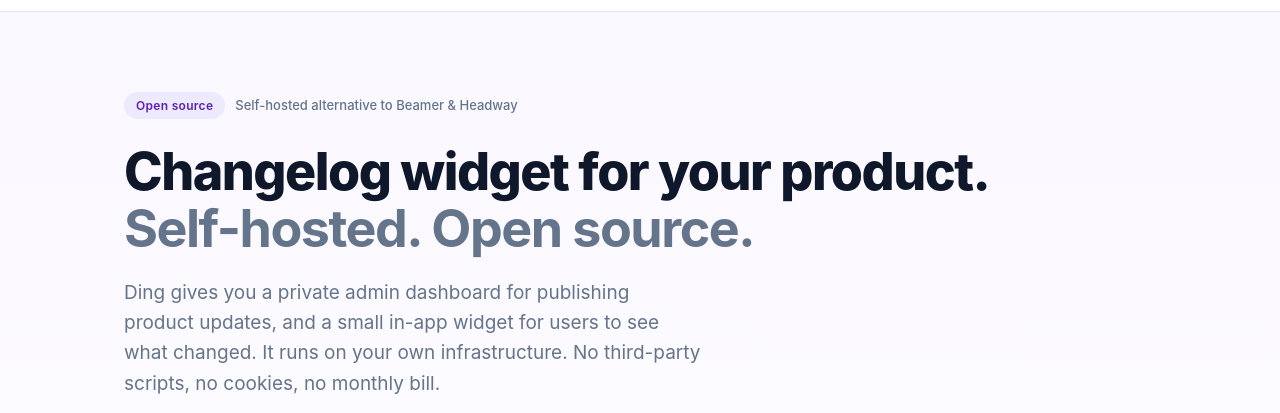
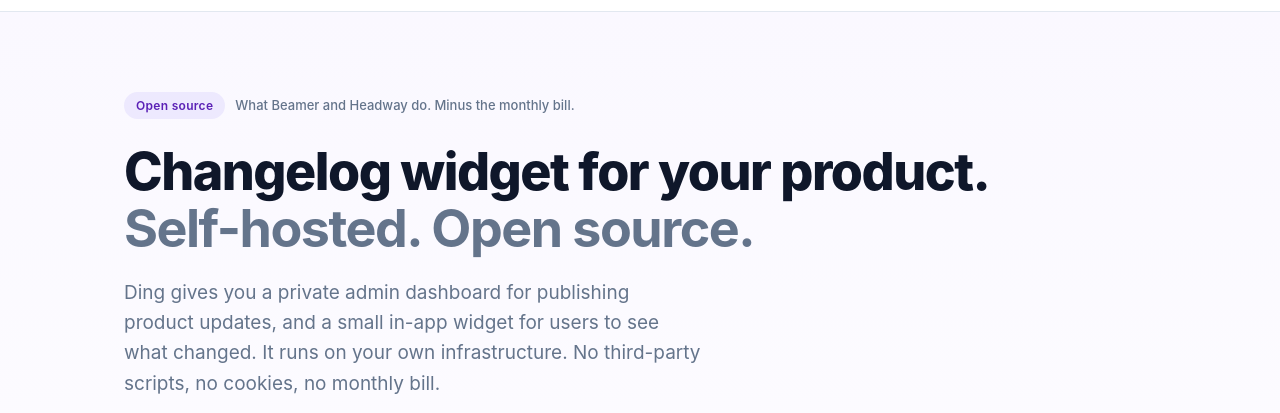
Before and after one commit to UncleTeslim/ding, an Astro site in the folder site/: page / in a window 1280 px wide. Shown: the part 53-466 px from the top of the page. Built offline with nearby package versions, Linux system fonts and the light colour scheme; Astro itself is replaced by a stand-in of ours.

Commit message:
feat: add cheeky tagline to landing page hero
- Change 'Self-hosted alternative to Beamer & Headway' to
  'What Beamer and Headway do. Minus the monthly bill.'

```diff
--- a/site/src/components/Hero.astro
+++ b/site/src/components/Hero.astro
@@ -6,7 +6,7 @@ const repoUrl = "https://github.com/UncleTeslim/ding";
   <div class="container">
     <div class="hero-badge">
       <span class="tag">Open source</span>
-      <span>Self-hosted alternative to Beamer &amp; Headway</span>
+      <span>What Beamer and Headway do. Minus the monthly bill.</span>
     </div>
     <h1>Changelog widget for your product.<br /><span>Self-hosted. Open source.</span></h1>
     <p class="hero-sub">
```
